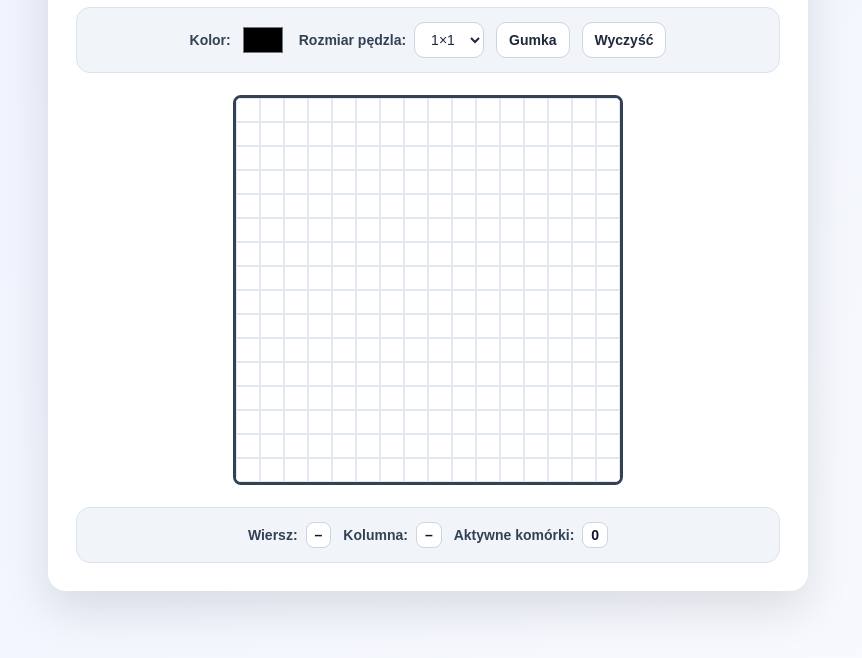
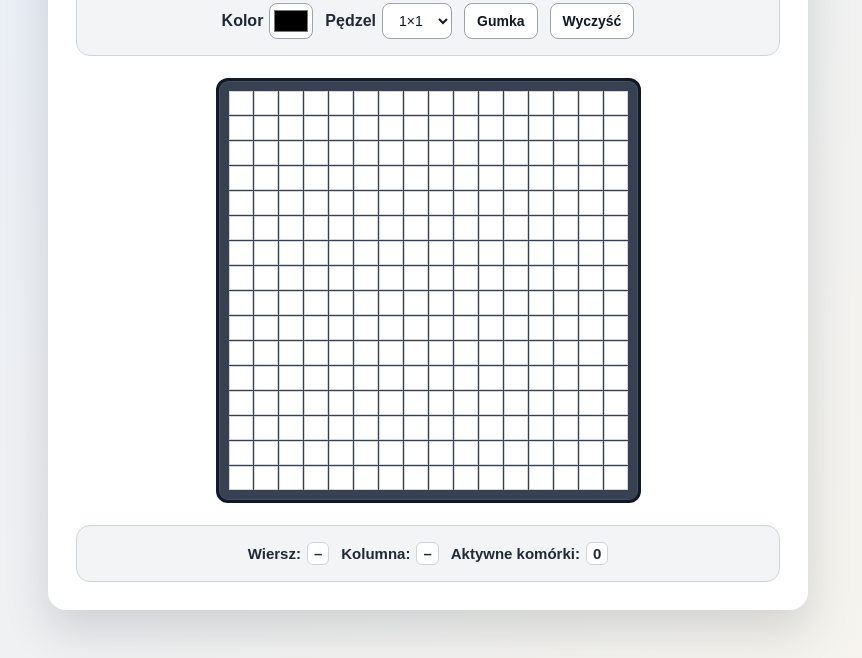
Before and after one commit to oliwia-laskowska/TIN, a plain HTML site: page Lab7/index.html in a window 1280 px wide. Shown: the part 142-800 px from the top of the page, without its empty margins (212-1074 px from the left). Drawn offline with Linux system fonts and the light colour scheme.

Commit message:
Update index.html

```diff
--- a/Lab7/index.html
+++ b/Lab7/index.html
@@ -1,8 +1,8 @@
 <!DOCTYPE html>
 <html lang="pl">
 <head>
-  <meta charset="UTF-8">
-  <meta name="viewport" content="width=device-width, initial-scale=1.0">
+  <meta charset="UTF-8" />
+  <meta name="viewport" content="width=device-width, initial-scale=1.0" />
   <title>Edytor grafiki pikselowej</title>
   <style>
     * {
@@ -12,8 +12,8 @@
     body {
       margin: 0;
       min-height: 100vh;
-      font-family: Arial, sans-serif;
-      background: linear-gradient(135deg, #eef2ff, #f8fafc);
+      font-family: Arial, Helvetica, sans-serif;
+      background: linear-gradient(135deg, #e8eef8, #f7f4ec);
       color: #1f2937;
       display: flex;
       justify-content: center;
@@ -22,16 +22,15 @@
     }
 
     .app {
-      width: 100%;
-      max-width: 760px;
+      width: min(760px, 100%);
       background: #ffffff;
       border-radius: 18px;
-      box-shadow: 0 18px 45px rgba(15, 23, 42, 0.12);
+      box-shadow: 0 20px 45px rgba(31, 41, 55, 0.16);
       padding: 28px;
     }
 
     h1 {
-      margin: 0 0 22px;
+      margin: 0 0 20px;
       text-align: center;
       font-size: 28px;
       color: #111827;
@@ -41,98 +40,103 @@
     #info {
       display: flex;
       flex-wrap: wrap;
+      justify-content: center;
       align-items: center;
-      justify-content: center;
       gap: 12px;
-      background: #f1f5f9;
-      border: 1px solid #dbe3ee;
+      padding: 16px;
       border-radius: 14px;
-      padding: 14px;
-      margin-bottom: 18px;
+      background: #f3f4f6;
+      border: 1px solid #d1d5db;
     }
 
-    #toolbar label,
-    #info .info-item {
+    #toolbar {
+      margin-bottom: 22px;
+    }
+
+    #info {
+      margin-top: 22px;
+      font-size: 15px;
+    }
+
+    label,
+    .info-item {
       display: flex;
       align-items: center;
-      gap: 8px;
-      font-size: 14px;
+      gap: 6px;
       font-weight: 600;
-      color: #334155;
     }
 
-    #color-picker {
-      width: 48px;
+    input[type="color"] {
+      width: 44px;
       height: 36px;
-      border: none;
-      background: transparent;
+      padding: 2px;
+      border: 1px solid #9ca3af;
+      border-radius: 8px;
+      background: #ffffff;
       cursor: pointer;
     }
 
-    #brush-size,
+    select,
     button {
-      height: 36px;
-      border: 1px solid #cbd5e1;
-      border-radius: 10px;
-      background: #ffffff;
-      color: #1e293b;
+      min-height: 36px;
+      border: 1px solid #9ca3af;
+      border-radius: 8px;
       padding: 0 12px;
       font-size: 14px;
+      background: #ffffff;
+      color: #111827;
     }
 
     button {
-      cursor: pointer;
       font-weight: 700;
-      transition: background 0.2s, transform 0.2s;
+      cursor: default;
+      transition: background-color 0.2s ease, transform 0.2s ease;
     }
 
     button:hover {
-      background: #e0e7ff;
+      background: #e5e7eb;
       transform: translateY(-1px);
     }
 
-    .canvas-wrap {
+    .canvas-wrapper {
       display: flex;
       justify-content: center;
-      margin: 22px 0;
     }
 
     #grid {
       display: grid;
       grid-template-columns: repeat(16, 24px);
       grid-template-rows: repeat(16, 24px);
-      background: #cbd5e1;
-      border: 3px solid #334155;
-      border-radius: 8px;
-      overflow: hidden;
+      gap: 1px;
+      padding: 10px;
+      background: #374151;
+      border: 3px solid #111827;
+      border-radius: 12px;
+      box-shadow: inset 0 0 0 1px rgba(255, 255, 255, 0.08);
     }
 
     .cell {
       width: 24px;
       height: 24px;
       background: #ffffff;
-      border: 1px solid #e2e8f0;
-      transition: filter 0.15s, background 0.15s;
+      border: 1px solid #d1d5db;
+      transition: background-color 0.15s ease, filter 0.15s ease;
     }
 
     .cell:hover {
-      background: #fef3c7;
-      filter: brightness(0.97);
-    }
-
-    #info {
-      margin-bottom: 0;
+      background: #dbeafe;
+      filter: brightness(0.96);
     }
 
     #info span {
-      min-width: 24px;
+      min-width: 20px;
       display: inline-block;
       text-align: center;
-      color: #0f172a;
+      padding: 2px 6px;
+      border-radius: 6px;
       background: #ffffff;
-      border: 1px solid #cbd5e1;
-      border-radius: 8px;
-      padding: 4px 8px;
+      border: 1px solid #d1d5db;
+      font-weight: 700;
     }
   </style>
 </head>
@@ -140,113 +144,51 @@
 <main class="app">
   <h1>Edytor grafiki pikselowej</h1>
 
-  <div id="toolbar"></div>
+  <div id="toolbar">
+    <label for="color-picker">
+      Kolor
+      <input type="color" id="color-picker" value="#000000" />
+    </label>
 
-  <div class="canvas-wrap">
+    <label for="brush-size">
+      Pędzel
+      <select id="brush-size">
+        <option value="1">1×1</option>
+        <option value="2">2×2</option>
+        <option value="3">3×3</option>
+      </select>
+    </label>
+
+    <button id="eraser-btn" type="button">Gumka</button>
+    <button id="clear-btn" type="button">Wyczyść</button>
+  </div>
+
+  <div class="canvas-wrapper">
     <div id="grid"></div>
   </div>
 
-  <div id="info"></div>
+  <div id="info">
+    <div class="info-item">Wiersz: <span id="info-row">–</span></div>
+    <div class="info-item">Kolumna: <span id="info-col">–</span></div>
+    <div class="info-item">Aktywne komórki: <span id="info-count">0</span></div>
+  </div>
 </main>
 
 <script>
+  const grid = document.getElementById('grid');
+  const gridSize = 16;
 
-  const grid = document.getElementById('grid');       // kontener siatki
-  const toolbar = document.getElementById('toolbar'); // pasek narzędzi
-  const info = document.getElementById('info');       // panel informacji
+  for (let row = 0; row < gridSize; row++) {
+    for (let col = 0; col < gridSize; col++) {
+      const cell = document.createElement('div');
 
-  // Rozmiar siatki
-  const GRID_SIZE = 16;
+      cell.classList.add('cell');
+      cell.dataset.row = row;
+      cell.dataset.col = col;
 
-  // Tworzenie siatki komórek
-  for (let row = 0; row < GRID_SIZE; row++) {
-    for (let col = 0; col < GRID_SIZE; col++) {
-      const cell = document.createElement('div'); // tworzenie komórki
-      cell.className = 'cell';                   // nadanie klasy CSS
-      cell.dataset.row = row;                    // zapis numeru wiersza
-      cell.dataset.col = col;                    // zapis numeru kolumny
-      grid.appendChild(cell);                    // dodanie do siatki
+      grid.appendChild(cell);
     }
   }
-
-  // Kolor
-  const colorLabel = document.createElement('label');
-  colorLabel.textContent = 'Kolor:'; // etykieta
-
-  const colorPicker = document.createElement('input');
-  colorPicker.type = 'color';        // input typu color
-  colorPicker.id = 'color-picker';
-  colorPicker.value = '#000000';     // domyślny kolor
-
-  colorLabel.appendChild(colorPicker); // dodanie inputa do labela
-  toolbar.appendChild(colorLabel);     // dodanie do toolbaru
-
-  // Rozmiar pędzla
-  const brushLabel = document.createElement('label');
-  brushLabel.textContent = 'Rozmiar pędzla:';
-
-  const brushSize = document.createElement('select'); // lista rozwijana
-  brushSize.id = 'brush-size';
-
-  const brushOptions = ['1×1', '2×2', '3×3']; // dostępne rozmiary
-
-  // Dodanie opcji do selecta
-  for (let i = 0; i < brushOptions.length; i++) {
-    const option = document.createElement('option');
-    option.value = brushOptions[i];       // wartość opcji
-    option.textContent = brushOptions[i]; // tekst widoczny
-    brushSize.appendChild(option);
-  }
-
-  brushLabel.appendChild(brushSize);
-  toolbar.appendChild(brushLabel);
-
-  // Gumka
-  const eraserButton = document.createElement('button');
-  eraserButton.id = 'eraser-btn';
-  eraserButton.textContent = 'Gumka';
-  toolbar.appendChild(eraserButton);
-
-  // Wyczyść
-  const clearButton = document.createElement('button');
-  clearButton.id = 'clear-btn';
-  clearButton.textContent = 'Wyczyść';
-  toolbar.appendChild(clearButton);
-
-  // Panel informacji
-
-  // Informacja o wierszu
-  const rowInfo = document.createElement('div');
-  rowInfo.className = 'info-item';
-  rowInfo.textContent = 'Wiersz:';
-
-  const infoRow = document.createElement('span');
-  infoRow.id = 'info-row';
-  infoRow.textContent = '–';
-  rowInfo.appendChild(infoRow);
-  info.appendChild(rowInfo);
-
-  // Informacja o kolumnie
-  const colInfo = document.createElement('div');
-  colInfo.className = 'info-item';
-  colInfo.textContent = 'Kolumna:';
-
-  const infoCol = document.createElement('span');
-  infoCol.id = 'info-col';
-  infoCol.textContent = '–';
-  colInfo.appendChild(infoCol);
-  info.appendChild(colInfo);
-
-  // Liczba aktywnych komórek
-  const countInfo = document.createElement('div');
-  countInfo.className = 'info-item';
-  countInfo.textContent = 'Aktywne komórki:';
-
-  const infoCount = document.createElement('span');
-  infoCount.id = 'info-count';
-  infoCount.textContent = '0';
-  countInfo.appendChild(infoCount);
-  info.appendChild(countInfo);
 </script>
 </body>
 </html>
```
